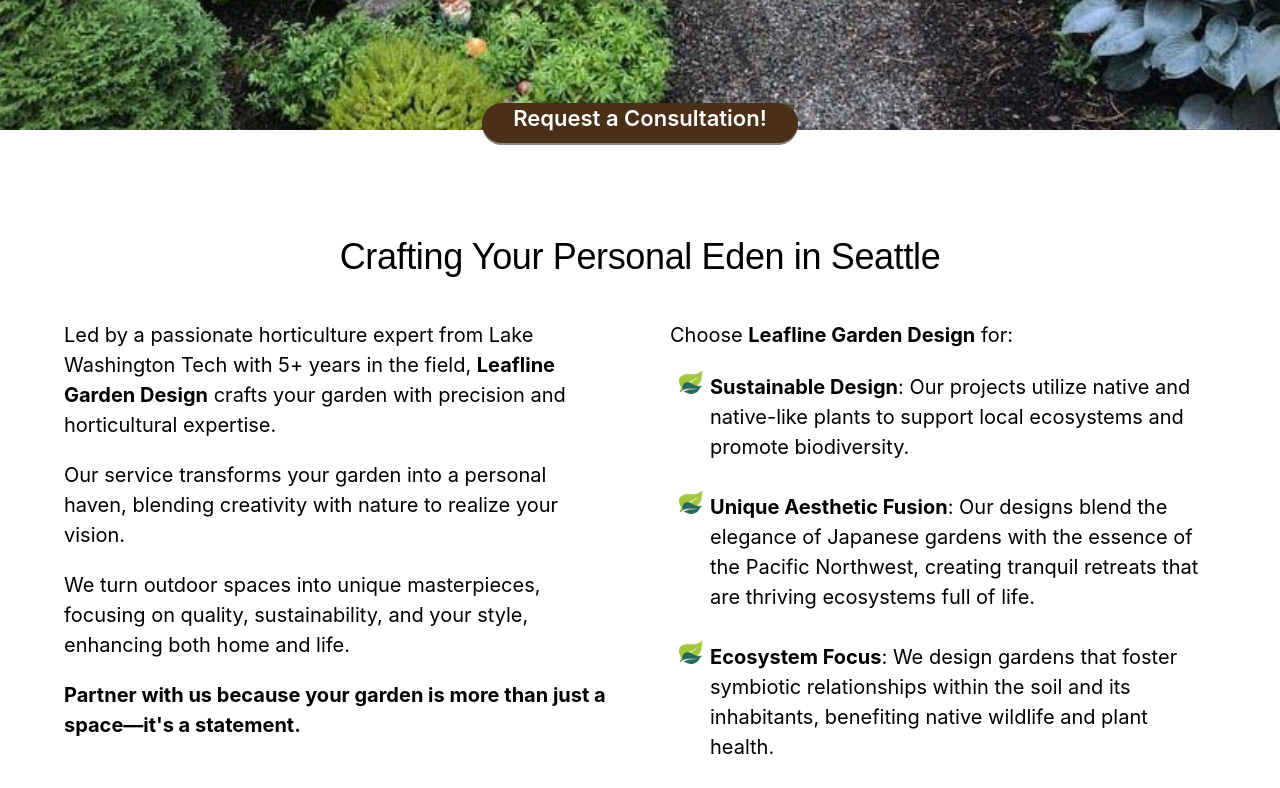
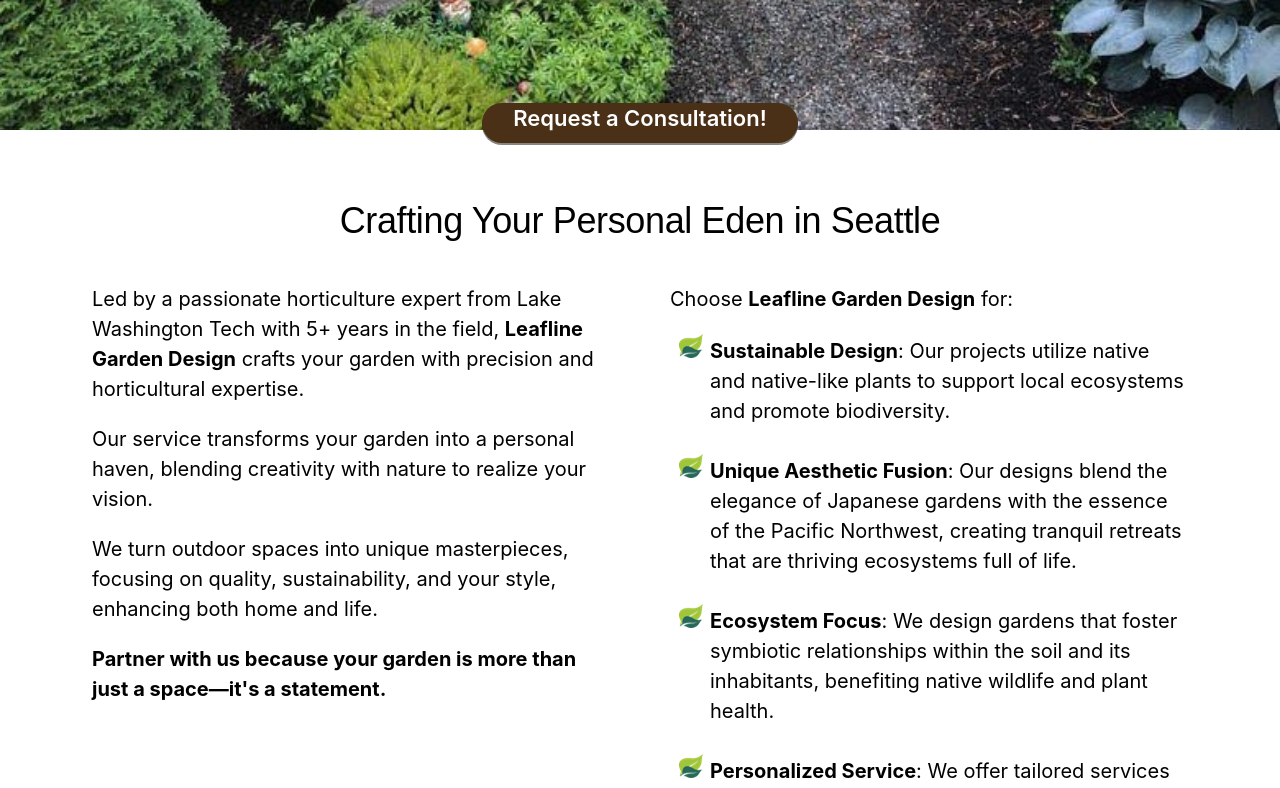
Before and after one commit to patriciamcphee/leafline, a React (Create React App) app: page / in a window 1280 px wide. Shown: the part 460-1248 px from the top of the page. Built offline with nearby package versions, Linux system fonts and the light colour scheme.

Commit message:
Add files via upload

```diff
--- a/src/components/AboutUs/styles.module.css
+++ b/src/components/AboutUs/styles.module.css
@@ -1,6 +1,6 @@
 /* src/components/styles.module.css adjustments for AboutUs component */
 .section {
-  padding: 0em 2em;
+  padding: 0em 4em;
   display: flex;
   flex-wrap: wrap;
   justify-content: space-around;
@@ -8,7 +8,7 @@
 }
 
 .aboutUsContainer {
-  padding: 4em 2em 2em 2em;
+  padding: 2em 2em 2em 2em;
   display: flex;
   flex-wrap: wrap;
   justify-content: space-around;
```
Also changed, not shown: src/components/AboutUs/AboutUs.js (line endings or trailing spaces).
